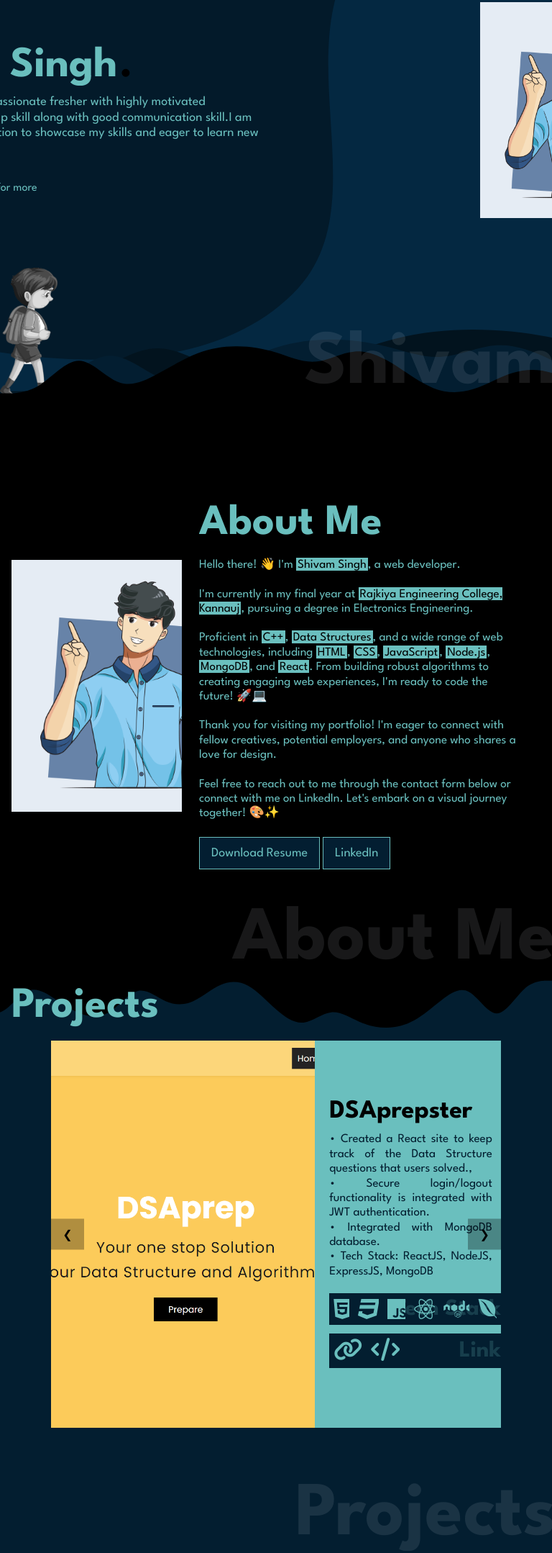
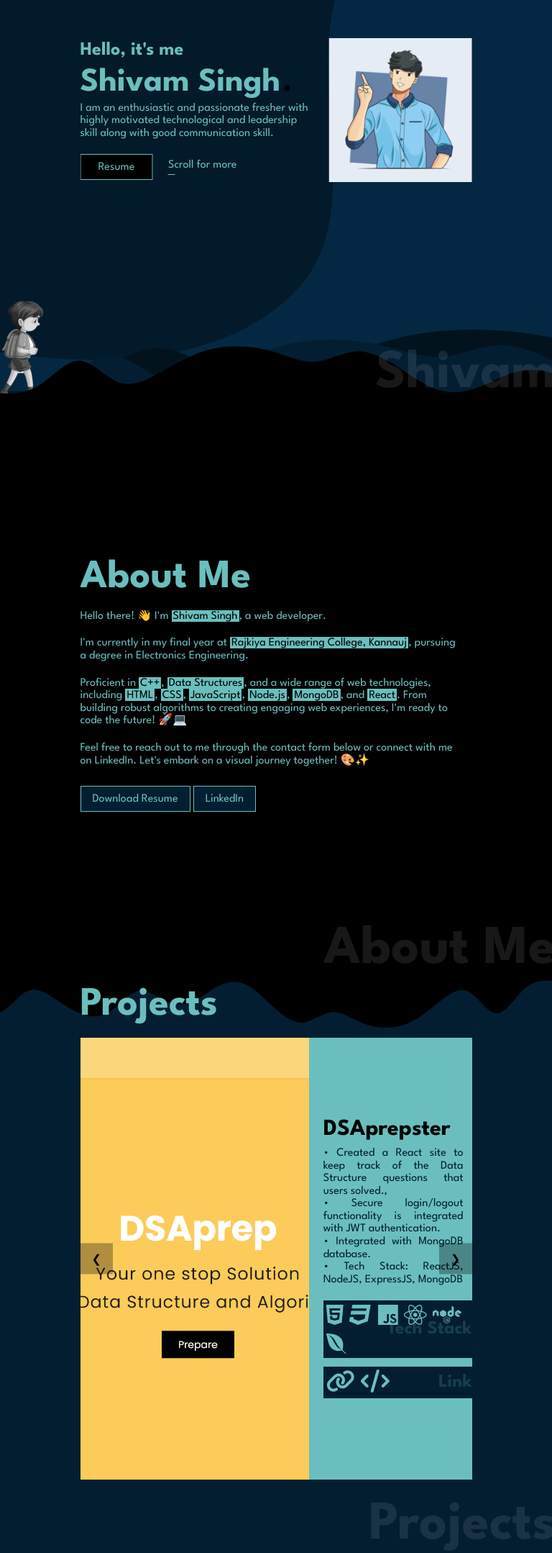
Before and after one commit to shivam003a/portfolio, a plain HTML site: page index.html in a window 768 px wide. Shown: the part 245-2403 px from the top of the page at 72% size. Drawn offline with Linux system fonts and the light colour scheme.

Commit message:
optimized for tablets

```diff
--- a/index.html
+++ b/index.html
@@ -242,7 +242,7 @@
                 <p class="para-contact">Thank you for visiting my portfolio. I'm thrilled to see you taking an interest
                     in my work. If you have any questions, want to discuss potential collaborations, or simply want to
                     say hello, please don't hesitate to get in touch with me.</p>
-                <p class="para-contact">Feel free to drop me a line using the form below, and I'll make sure to get back
+                <p class="para-contact hide">Feel free to drop me a line using the form below, and I'll make sure to get back
                     to you as soon as possible. Your feedback and suggestions are valuable to me, as they help me
                     improve and grow as a professional.</p>
             </div>
--- a/styles.css
+++ b/styles.css
@@ -197,6 +197,57 @@
         height: 250px;
     }
 }
+@media (max-width: 768px ) and (min-width : 577px) {
+    .boy {
+        width: 60px;
+    }
+    .unselectable-text{
+        font-size: 76px;
+    }
+    .container{
+        width: 577px;
+    }
+    .left{
+        width: 60%;
+        gap: 6px;
+    }
+    .left h1{
+        font-size: 26px;
+        color: #6abfbe;
+    }
+    .name{
+        font-size: 46px;
+    }
+    .dot{
+        font-size: 46px;
+    }
+    .left p{
+        font-size: 16px;
+        line-height: 1.1;
+    }
+    .btn-grp{
+        gap: 12px;
+    }
+    .button{
+        padding: 0.6rem 1.5rem;
+        font-size: 16px;
+    }
+    .scroll{
+        padding: 0.6rem;
+    }
+    .scroll:hover .underline{
+        width: 70px;
+    }
+    .photo{
+        object-fit: cover;
+        width: 200px;
+        height: 200px;
+    }
+    .hide{
+        display: none;
+    }
+}
+
 @media (max-width: 576px ){
     .ft{
         height: 100px;
@@ -370,6 +421,33 @@
     .imp-underline{
         background-color: #000000;
         color: #6abfbe;
+    }
+}
+@media (max-width: 768px ) and (min-width : 577px) {
+    .container-about{
+        width: 577px;
+        gap: 12px;
+    }
+
+    .left-about{
+        display: none;
+    }
+    .right-about{
+        width: 100%;
+        padding-right: 1rem;
+    }
+    .right-about a{
+        padding: 0.6rem 1rem;
+    }
+    .btn-share{
+        padding: 16px 0 16px 0;
+    }
+    .right-about h2{
+        font-size: 56px;
+    }
+    .right-about p{
+        font-size: 16px;
+        line-height: 1.1;
     }
 }
 @media (max-width: 576px){
@@ -569,6 +647,42 @@
         width: 100%;
     }
 }
+@media (max-width: 768px ) and (min-width : 577px) {
+    .container-project{
+        width: 577px;
+    }
+    .project-title{
+        font-size: 56px;
+    }
+    .grid-item-container{
+        width: 100%;
+        height: 80%;
+    }
+    .title{
+        font-size: 32px;
+        padding-bottom: 10px;
+    }
+    .desc{
+        font-size: 16px;
+        line-height: 1.1;
+    }
+    .tech{
+        flex-wrap: wrap;
+        padding: 4px;
+        gap: 8px;
+    }
+    .tech p{
+        font-size: 1.6rem;
+    }
+    .link{
+        padding: 4px;
+        gap: 8px;
+        flex-wrap: wrap;
+    }
+    .link p{
+        font-size: 1.6rem;
+    }
+}
 @media (max-width: 576px){
     .projects{
         height: 100vh;
@@ -721,6 +835,31 @@
         width: 100%;
     }
 }
+@media (max-width: 768px ) and (min-width : 577px) {
+    .container-contact{
+        width: 577px;
+        gap: 12px;
+    }
+    .left-contact{
+        width: 40%;
+        color: #6abfbe;
+    }
+    .left-contact h2{
+        font-size: 46px;
+        padding-bottom: 2rem;
+    }
+    .para-contact{
+        padding-top: 1.4rem;
+        line-height: 1.1;
+        font-size: 16px;
+    }
+    .right-contact{
+        width: 60%;
+    }
+    .hide{
+        display: none;
+    }
+}
 @media (max-width: 576px ){
     .container-contact{
         width: 100%;
@@ -810,6 +949,12 @@
     }
 }
 
+@media (max-width: 768px ) and (min-width : 577px) {
+    .footer-container{
+        width: 577px;
+    }
+}
+
 @media (max-width: 576px){
     .footer-container{
         width: 100%;
```
